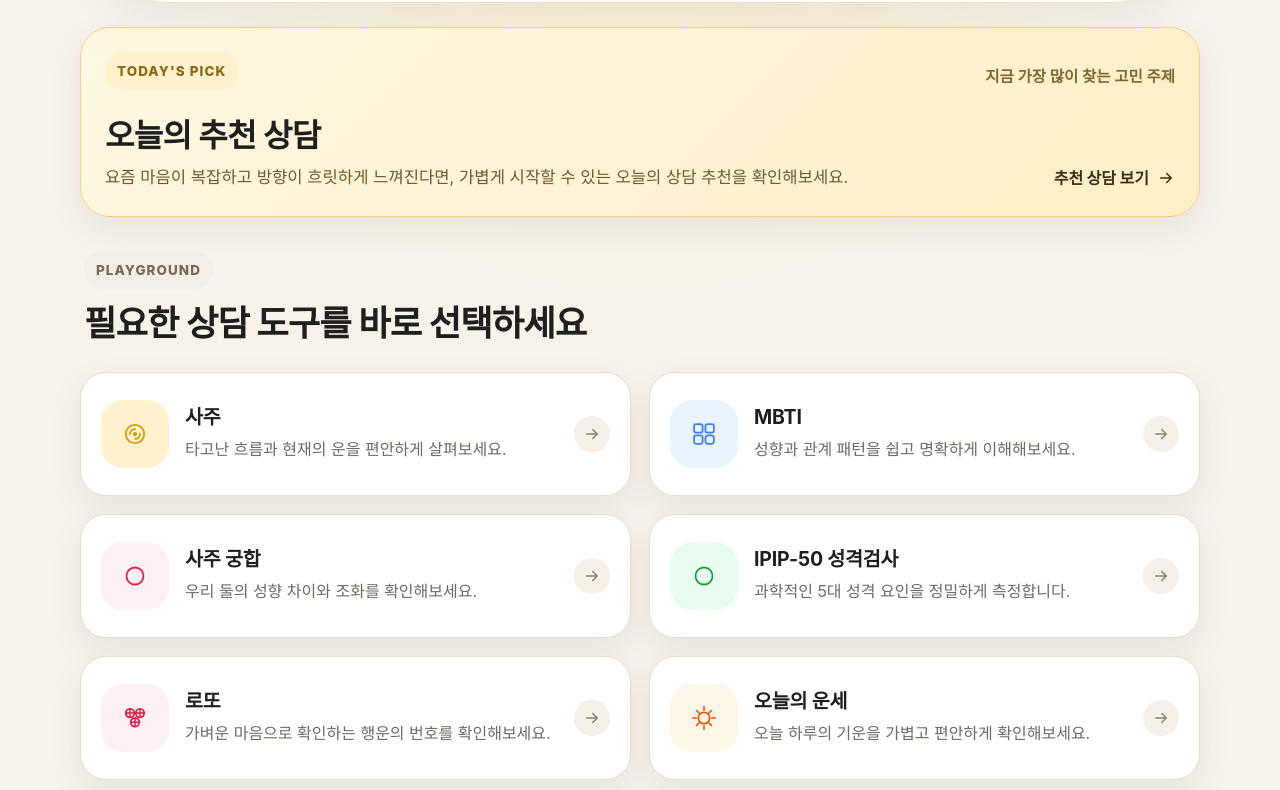
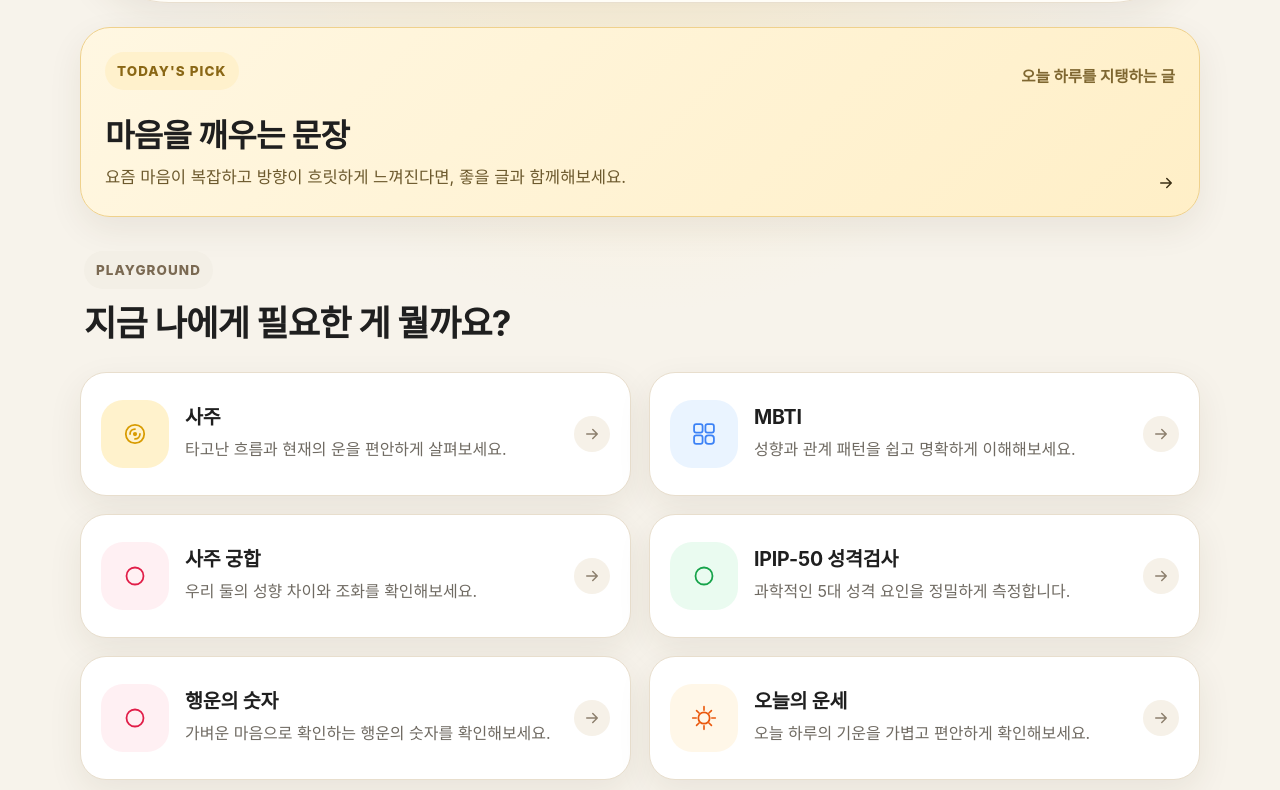
Before and after one commit to inhwoi7/dasangdam-main, a Next.js app: page / in a window 1280 px wide. Shown: the part 210-1000 px from the top of the page. Built offline with nearby package versions, Linux system fonts and the light colour scheme.

Commit message:
문구 수정

```diff
--- a/app/page.tsx
+++ b/app/page.tsx
@@ -26,12 +26,10 @@ const FEATURED_CONSULTS = [
   {
     id: "today-recommend",
     badge: "TODAY'S PICK",
-    title: "오늘의 추천 상담",
-    subtitle: "지금 가장 많이 찾는 고민 주제",
+    title: "마음을 깨우는 문장",
+    subtitle: "오늘 하루를 지탱하는 글",
     description:
-      "요즘 마음이 복잡하고 방향이 흐릿하게 느껴진다면, 가볍게 시작할 수 있는 오늘의 상담 추천을 확인해보세요.",
-    href: "/consult/recommended",
-    cta: "추천 상담 보기",
+      "요즘 마음이 복잡하고 방향이 흐릿하게 느껴진다면, 좋을 글과 함께해보세요.",
   },
 ];
 
@@ -69,9 +67,9 @@ const SERVICES = [
     iconStroke: "#16A34A",
   },
   {
-    key: "lotto",
-    name: "로또",
-    description: "가벼운 마음으로 확인하는 행운의 번호를 확인해보세요.",
+    key: "lucky-number",
+    name: "행운의 숫자",
+    description: "가벼운 마음으로 확인하는 행운의 숫자를 확인해보세요.",
     href: "/services/lotto",
     iconBg: "#FFF0F3",
     iconStroke: "#E11D48",
@@ -374,7 +372,7 @@ export default function Page() {
         <section className="section">
           <div className="sectionTitle">
             <span className="sectionBadge">PLAYGROUND</span>
-            <h2>필요한 상담 도구를 바로 선택하세요</h2>
+            <h2>지금 나에게 필요한 게 뭘까요?</h2>
           </div>
 
           <div className="serviceGrid">
@@ -408,7 +406,7 @@ export default function Page() {
         <section className="section">
           <div className="sectionTitle">
             <span className="sectionBadge">BLOG & CONSULT</span>
-            <h2>최근 글과 상담 안내</h2>
+            <h2>다상담 서재</h2>
           </div>
 
           <div className="postList">
```
